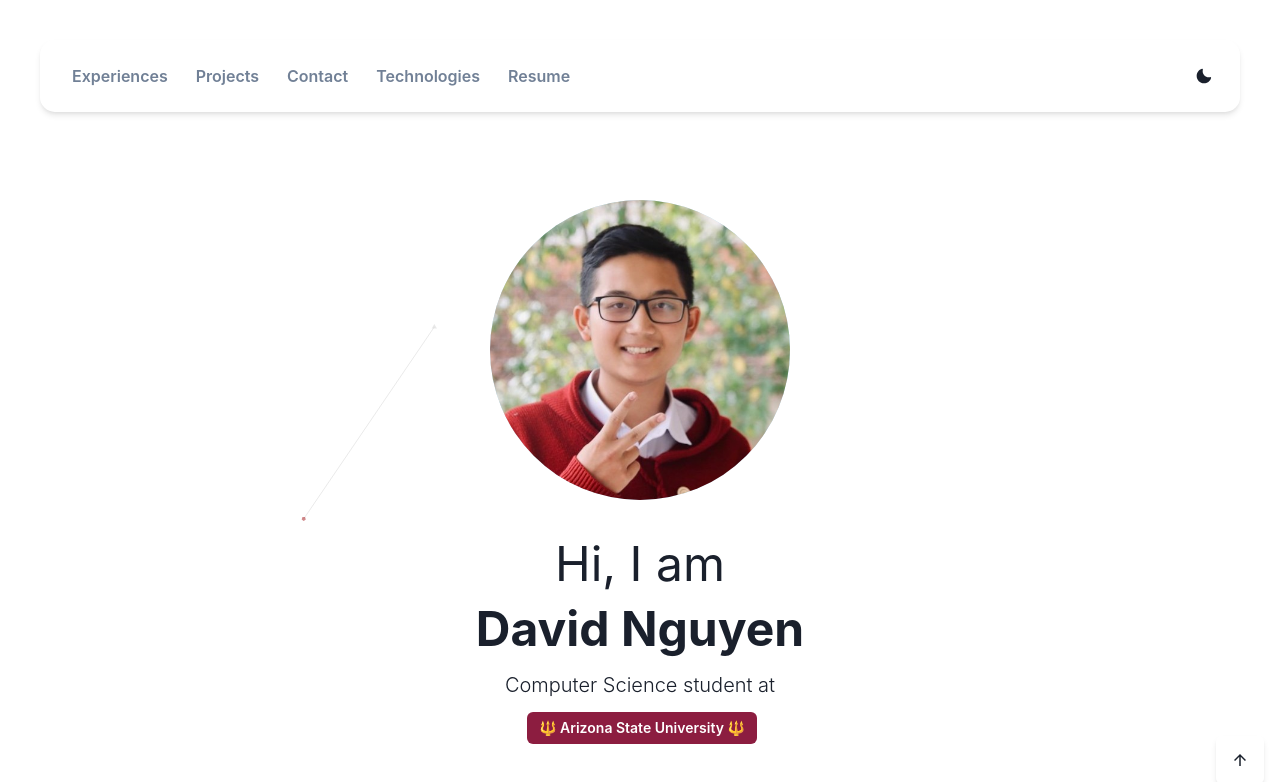
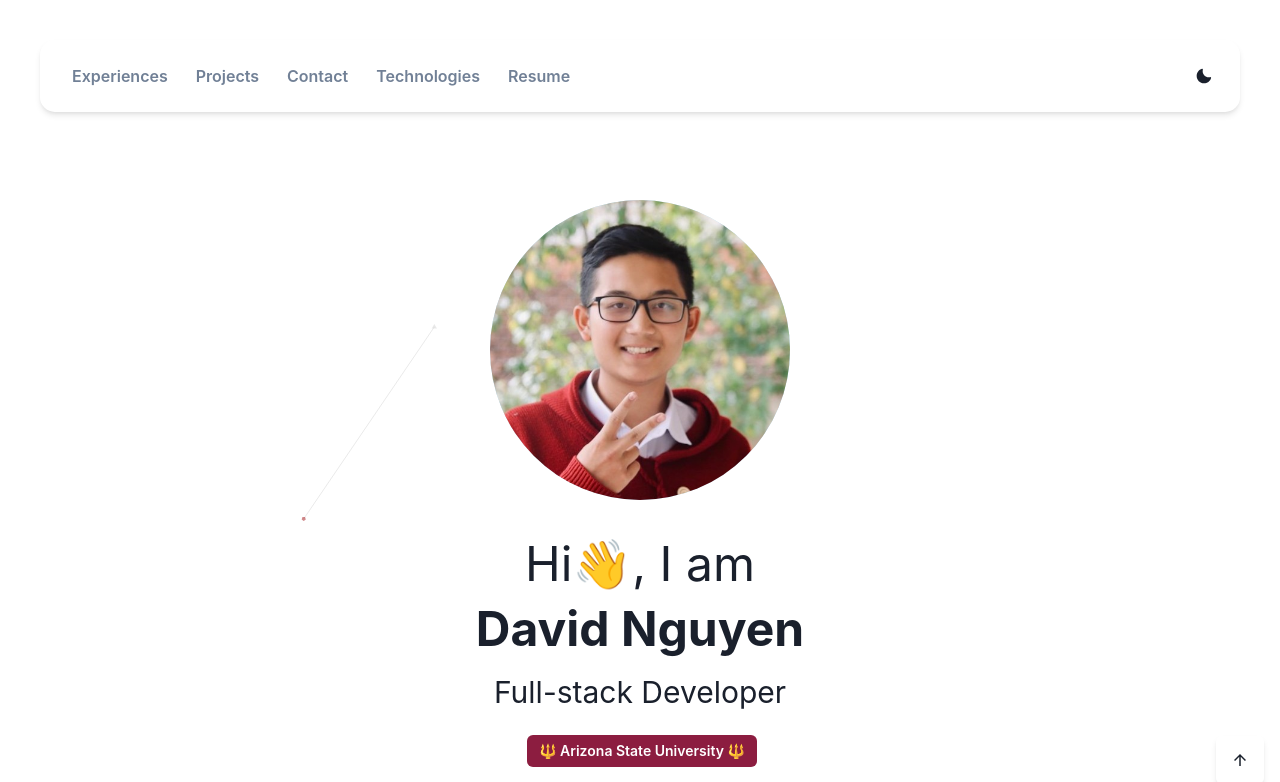
Before and after one commit to davidgamingvn/homepage, a React (Vite) app: page / in a window 1280 px wide. Shown: the top 782 px of the page. Built offline with nearby package versions, Linux system fonts and the light colour scheme.

Commit message:
add small animations

```diff
--- a/package.json
+++ b/package.json
@@ -14,7 +14,7 @@
     "@chakra-ui/icons": "^2.1.1",
     "@chakra-ui/react": "^2.8.2",
     "@emailjs/browser": "^3.11.0",
-    "@emotion/react": "^11.13.0",
+    "@emotion/react": "^11.13.3",
     "@emotion/styled": "^11.13.0",
     "@radix-ui/react-icons": "^1.3.0",
     "@radix-ui/react-separator": "^1.1.0",
--- a/src/components/ExperienceTimeline.tsx
+++ b/src/components/ExperienceTimeline.tsx
@@ -158,7 +158,7 @@ const Card = ({
                   }}
                   viewport={{ once: true }}
                 >
-                  <ListItem fontSize="md">{desc}</ListItem>
+                  <ListItem fontSize="md" padding={1}>{desc}</ListItem>
                 </motion.div>
               ))}
             </UnorderedList>
--- a/src/components/Header.tsx
+++ b/src/components/Header.tsx
@@ -1,22 +1,40 @@
-import React from "react";
 import { useColorMode } from "@chakra-ui/color-mode";
+import { HStack } from "@chakra-ui/layout";
 import {
+  Box,
+  Button,
+  Circle,
   Flex,
+  Heading,
+  Image,
   Stack,
-  Circle,
-  Box,
   Text,
-  Image,
-  Heading,
-  Button,
 } from "@chakra-ui/react";
 import avatar from "../assets/avatar.jpg";
-import { HStack } from "@chakra-ui/layout";
+import { Icon, useMediaQuery } from "@chakra-ui/react";
+import { FaGithub, FaLinkedin } from "react-icons/fa";
+import BlurIn from "./ui/blur-in";
+import { motion } from "framer-motion";
 
-import { Icon } from "@chakra-ui/react";
-import { FaLinkedin, FaGithub } from "react-icons/fa";
-import { useMediaQuery } from "@chakra-ui/react";
-import BlurIn from "./ui/blur-in";
+// Define the animation for the waving hand
+const waveAnimation = {
+  initial: { rotate: 0 },
+  animate: {
+    rotate: [0, 14, -8, 14, -4, 10, 0],
+    transition: {
+      duration: 2,
+      ease: "easeInOut",
+      repeat: 1,
+    },
+  },
+};
+
+const blurInAnimation = {
+  initial: { opacity: 0, filter: "blur(10px)" },
+  animate: { opacity: 1, filter: "blur(0px)" },
+  transition: { duration: 1, ease: "easeOut" },
+};
+
 const Header = () => {
   const { colorMode } = useColorMode();
   const isDark = colorMode === "dark";
@@ -35,16 +53,22 @@ const Header = () => {
       >
         <Box mt={isNotSmallerScreen ? "0" : "5"} align="flex-start">
           <Text fontSize="5xl" align="center">
-            Hi, I am
+            Hi
+            <motion.span
+              initial="initial"
+              animate="animate"
+              variants={waveAnimation}
+              style={{ display: "inline-block", transformOrigin: "70% 70%" }}
+            >
+              👋
+            </motion.span>
+            , I am
           </Text>
           <Heading fontSize="5xl" fontWeight="bold" align="center">
-            <BlurIn
-              word="David Nguyen"
-              className="text-black dark:text-white"
-            />
+            David Nguyen
           </Heading>
-          <Text fontSize="xl" fontWeight="light" mt="3" align="center">
-            Computer Science student at
+          <Text fontSize="3xl" fontWeight="normal" mt="3" align="center">
+            Full-stack Developer
             <Flex
               direction={isNotSmallerScreen ? "row" : "column"}
               spacing="200px"
```
Also changed, not shown: 1 other file (tests, documents, lock files or other folders).
